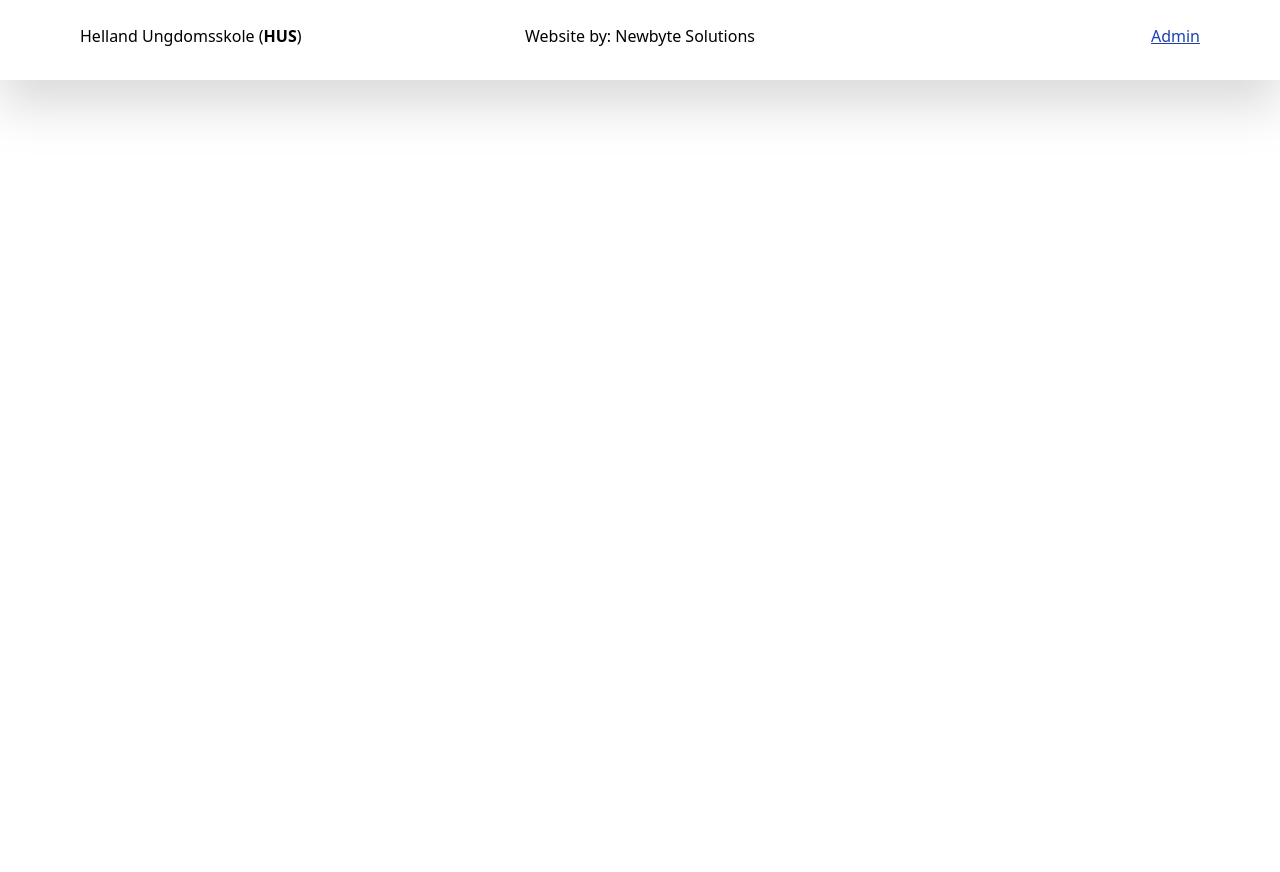
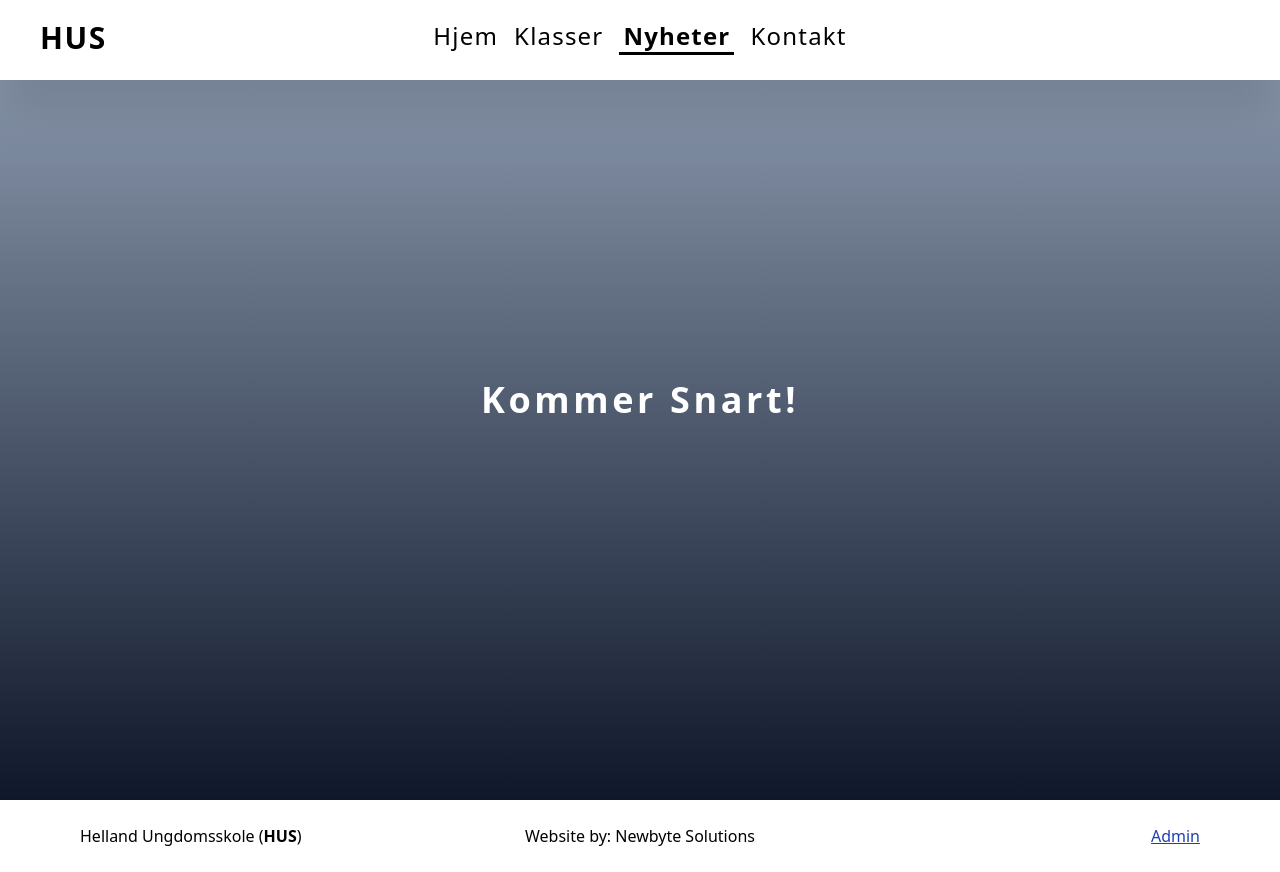
Before and after one commit to newbyte-solutions/ABF-Home, a Nuxt app: page /nyheter in a window 1280 px wide. Before the commit the page ends 800 px from the top, so only its background shows below. Built offline with nearby package versions, Linux system fonts and the light colour scheme.

Commit message:
Feat: nyheter filler

```diff
--- a/pages/nyheter.vue
+++ b/pages/nyheter.vue
@@ -1 +1,9 @@
-<template></template>
+<template>
+    <div class="w-full min-h-screen bg-gradient-to-b -z-10 from-slate-400 to-slate-900 fixed"></div>
+    <div class="w-full h-fit">
+        <div class="w-full h-screen flex justify-center items-center">
+            <h1 class="text-4xl text-white font-bold tracking-widest">Kommer Snart!</h1>
+        </div>
+    </div>
+
+</template>
```
